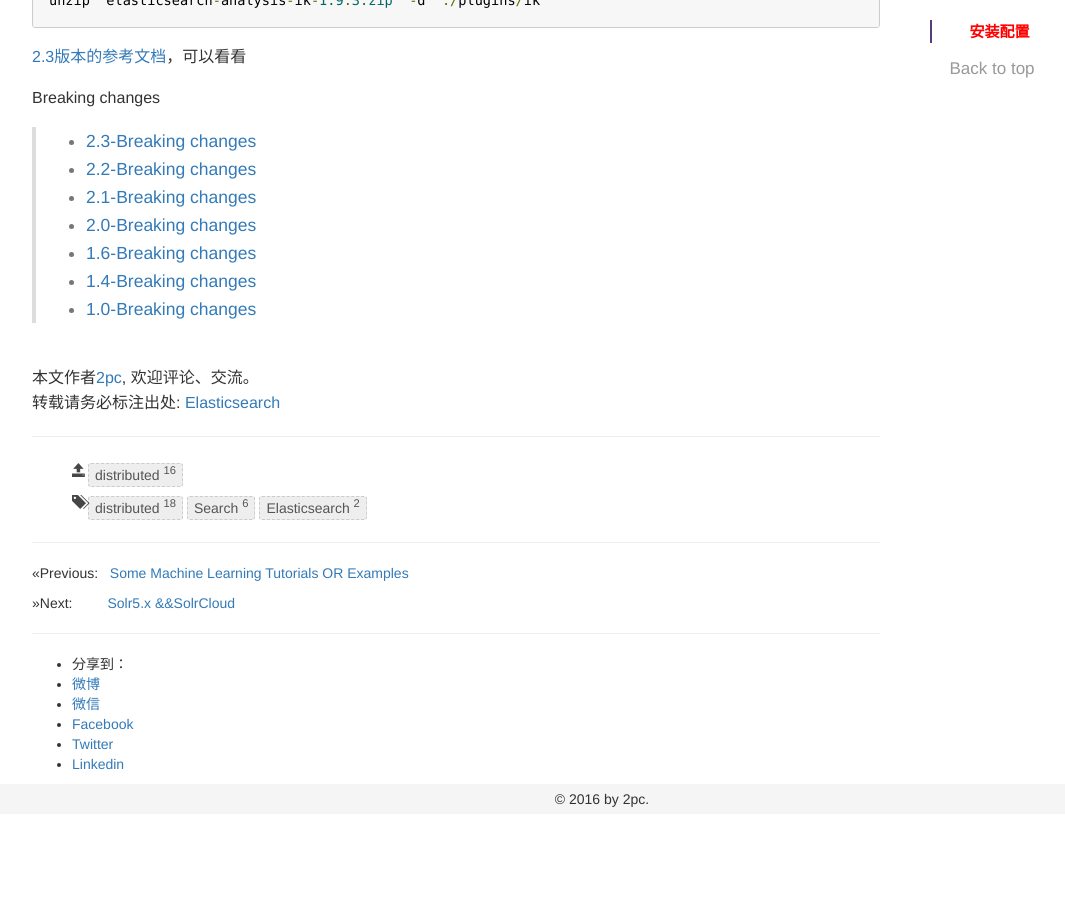
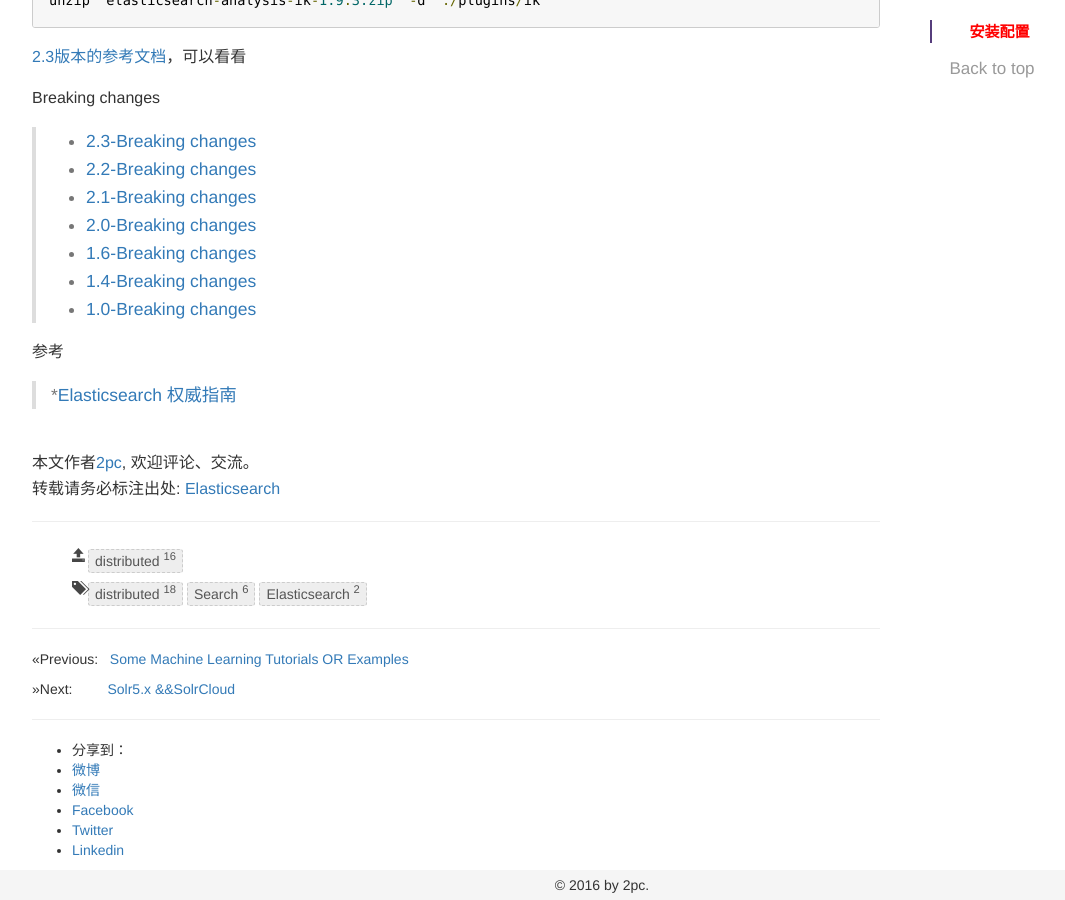
Before and after one commit to luyee/2pc.github.io, a Jekyll site: the page built from _posts/Search/2015-09-17-Elasticsearch.md, in a window 1280 px wide and 900 px high, scrolled down 1208 px. Shown: the whole window, without its empty margins (38-1103 px from the left). Built offline with Jekyll 4.4.1, drawn with Linux system fonts in a browser that asks for light colours; comment, search, counter and statistics services are not loaded; before the commit the page ends 2022 px from its top, so only the background shows below that.

Commit message:
Update 2015-09-17-Elasticsearch.md

````diff
--- a/_posts/Search/2015-09-17-Elasticsearch.md
+++ b/_posts/Search/2015-09-17-Elasticsearch.md
@@ -57,6 +57,7 @@ bin/elasticsearch
 wget https://github.com/medcl/elasticsearch-analysis-ik/releases/download/v1.9.3/elasticsearch-analysis-ik-1.9.3.zip
 unzip  elasticsearch-analysis-ik-1.9.3.zip  -d  ./plugins/ik
 ```
+
 [2.3版本的参考文档](https://www.elastic.co/guide/en/elasticsearch/reference/2.3/index.html)，可以看看
 
 Breaking changes
@@ -68,3 +69,8 @@ Breaking changes
 * [1.6-Breaking changes](https://www.elastic.co/guide/en/elasticsearch/reference/2.3/breaking-changes-1.6.html)
 * [1.4-Breaking changes](https://www.elastic.co/guide/en/elasticsearch/reference/2.3/breaking-changes-1.4.html)
 * [1.0-Breaking changes](https://www.elastic.co/guide/en/elasticsearch/reference/2.3/breaking-changes-1.0.html)
+
+参考
+
+>
+*[Elasticsearch 权威指南](http://learnes.net/index.html)
````
